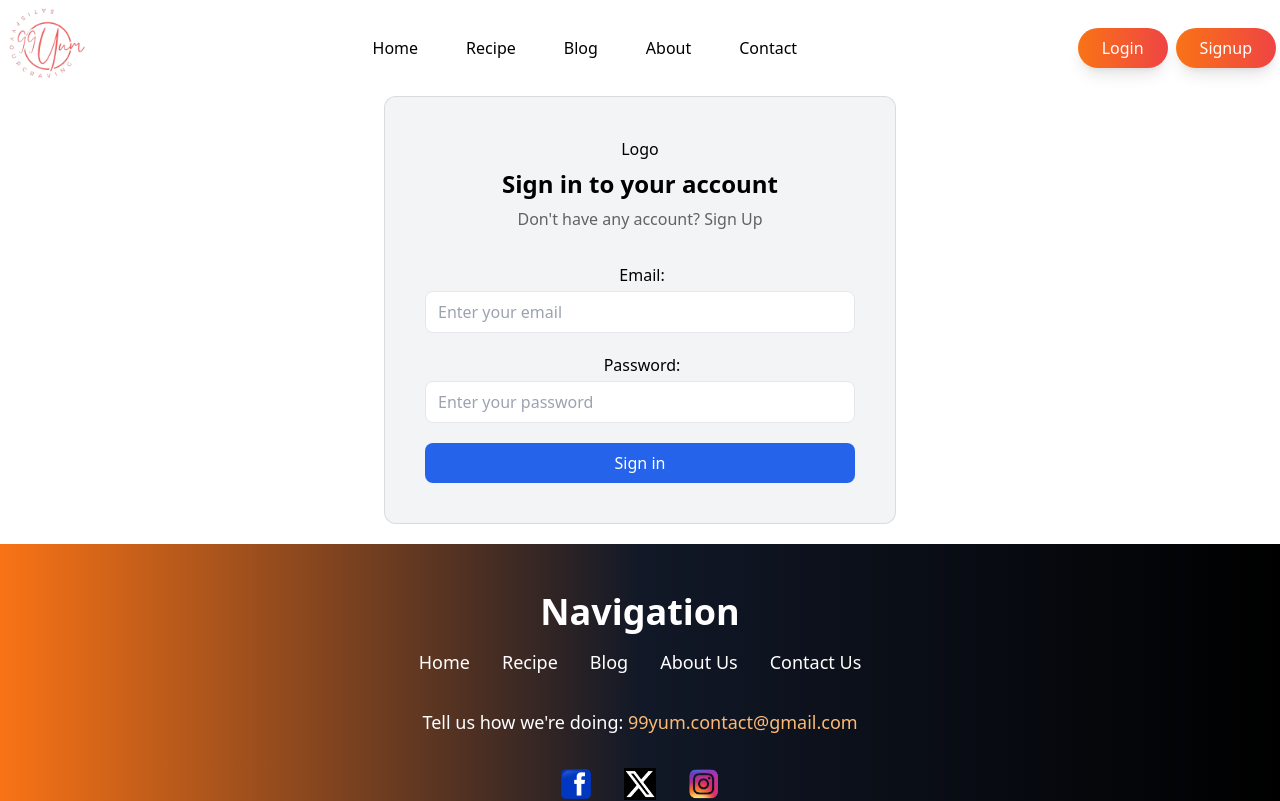
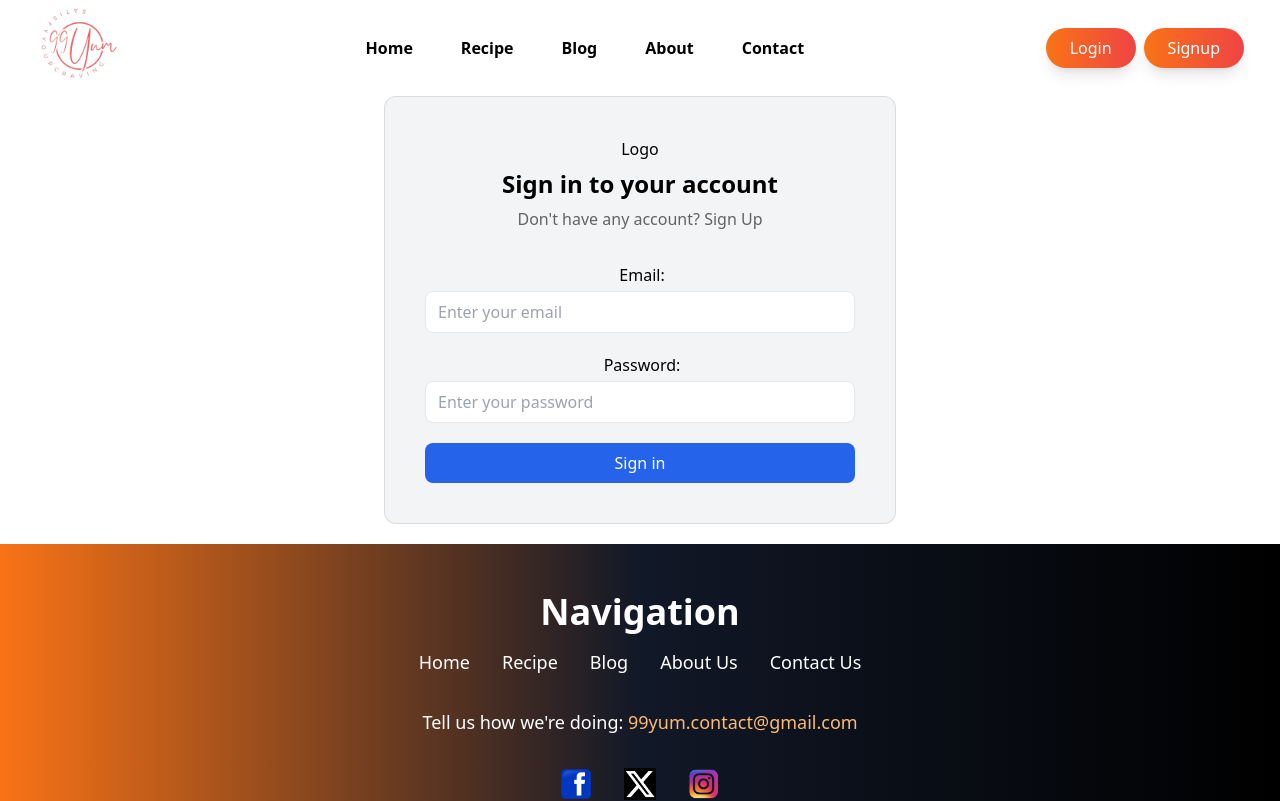
Before and after one commit to Ayaoulhint/99yum, a React (Vite) app: page /login in a window 1280 px wide. Shown: the top 801 px of the page. Built offline with nearby package versions, Linux system fonts and the light colour scheme; no server answers.

Commit message:
nav bar sticky

```diff
--- a/src/components/Header/Header.jsx
+++ b/src/components/Header/Header.jsx
@@ -1,13 +1,18 @@
-import React from 'react'
+import React, { useEffect } from 'react'
 import {Container, Logo, LogoutBtn} from '../index'
 import { Link } from 'react-router-dom'
 import {useSelector} from 'react-redux'
-import { useNavigate } from 'react-router-dom'
+import { useNavigate,useLocation } from 'react-router-dom'
 import Hamberger from '../../Components copy/Hamberger'
 
 function Header() {
   const authStatus = useSelector((state) => state.auth.status)
   const navigate = useNavigate()
+  const location = useLocation()
+  useEffect(() => (
+    window.scrollTo(0, 0)
+  ), [location])
+
 
   const navItems = [
     {
@@ -56,9 +61,9 @@ function Header() {
 
 
   return (
-    <header className=' '>
+    <header className=' md:sticky md:top-0 md:z-50'>
 
-        <nav className='md:flex md:items-center bg-white md:justify-between  hidden'>
+        <nav className='md:flex md:items-center bg-white md:justify-between  hidden px-8'>
         <div className=' hidden md:block'>
             <Link to='/'>
               <img src="\src\assets\logo.png" alt="" className='h-24 w-24' />
@@ -70,7 +75,7 @@ function Header() {
               <li key={item.name}>
                 <button
                 onClick={() => navigate(item.slug)}
-                className={`inline-bock px-6 py-2 duration-200 hover:bg-orange-400 rounded-full `}
+                className={`inline-bock px-6 py-2 duration-200 hover:bg-orange-400 rounded-full font-semibold`}
                 >{item.name}</button>
               </li>
             ) : null
```
